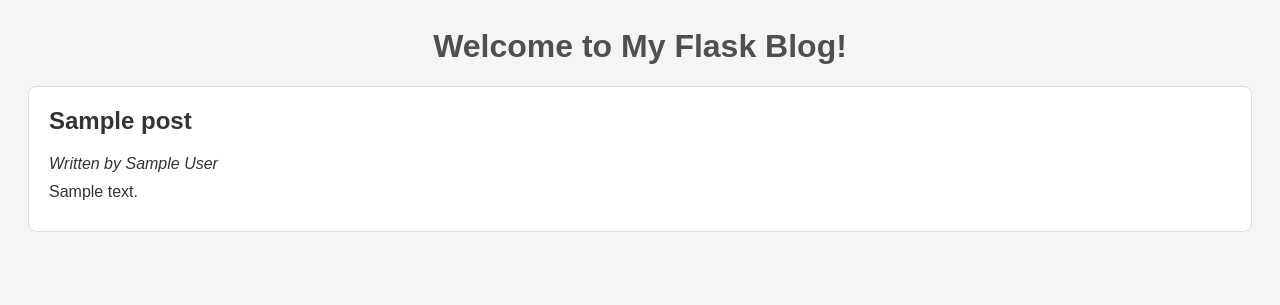
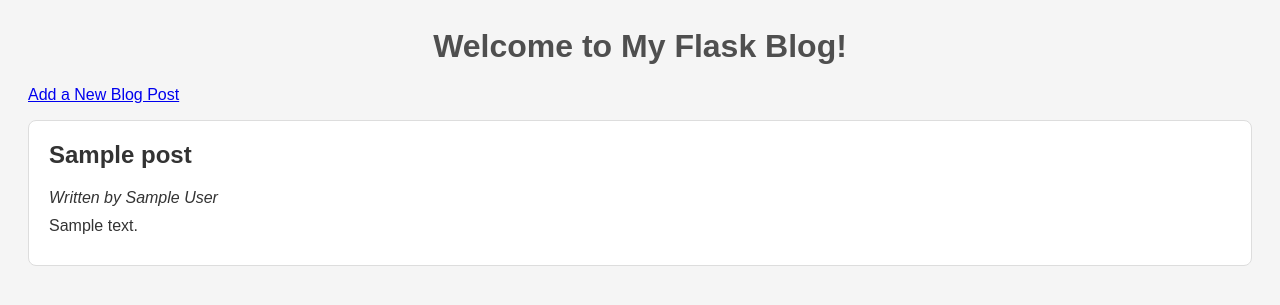
Before and after one commit to AlexKummerer/Masterblog, a Flask app: template templates/index.html in a window 1280 px wide. Shown: the top 305 px of the page. Run offline with Flask 3, Linux system fonts and the light colour scheme; the template is opened without the code that fills it: most values are stand-ins (such as "Sample title", 1, 10 or a date in 2020).

Commit message:
add add.html and route

```diff
--- a/main.py
+++ b/main.py
@@ -1,46 +1,41 @@
-from flask import Flask, render_template
+import random
+import uuid
+from flask import Flask, json, redirect, render_template, request, url_for
 
 app = Flask(__name__)
-
-blog_posts = [
-    {
-        "id": 1,
-        "author": "John Doe",
-        "title": "First Post",
-        "content": "This is my first post.",
-    },
-    {
-        "id": 2,
-        "author": "Jane Doe",
-        "title": "Second Post",
-        "content": "This is another post.",
-    },
-    {
-        "id": 3,
-        "author": "John Doe",
-        "title": "Third Post",
-        "content": "This is yet another post.",
-    },
-    {
-        "id": 4,
-        "author": "Jane Doe",
-        "title": "Fourth Post",
-        "content": "This is the last post.",
-    },
-    {
-        "id": 5,
-        "author": "John Doe",
-        "title": "Fifth Post",
-        "content": "This is the fifth post.",
-    }
-]
 
 
 @app.route("/")
 def index():
-    # add code here to fetch the job posts from a file
+    with open("storage/blog_data.json") as user_file:
+        blog_posts = json.load(user_file)
     return render_template("index.html", posts=blog_posts)
 
 
+@app.route("/add", methods=["GET", "POST"])
+def add():
+    if request.method == "POST":
+        post = {
+            "id": uuid.uuid4().hex,
+            "author": request.form["author"],
+            "title": request.form["title"],
+            "content": request.form["content"],
+        }
+
+        with open("storage/blog_data.json", "r") as user_file:
+            blog_posts = json.load(user_file)
+
+        blog_posts.append(post)
+
+        with open("storage/blog_data.json", "w") as user_file:
+            json.dump(blog_posts, user_file, indent=4)
+
+        return redirect(url_for("index"))
+
+        # add code here to save the job post to a file
+        return redirect("/")
+    return render_template("add.html")
+
+
 if __name__ == "__main__":
-    app.run(debug=True)
+    app.run(port=5000, debug=True)
--- a/templates/index.html
+++ b/templates/index.html
@@ -10,6 +10,8 @@
   </head>
   <body>
     <h1>Welcome to My Flask Blog!</h1>
+    <p><a href="{{ url_for('add') }}">Add a New Blog Post</a></p>
+
     {% for post in posts %}
     <div class="post">
       <h2>{{ post.title }}</h2>
```
Also changed, not shown: templates/add.html (added, +31 -0 lines), storage/blog_data.json (added).
